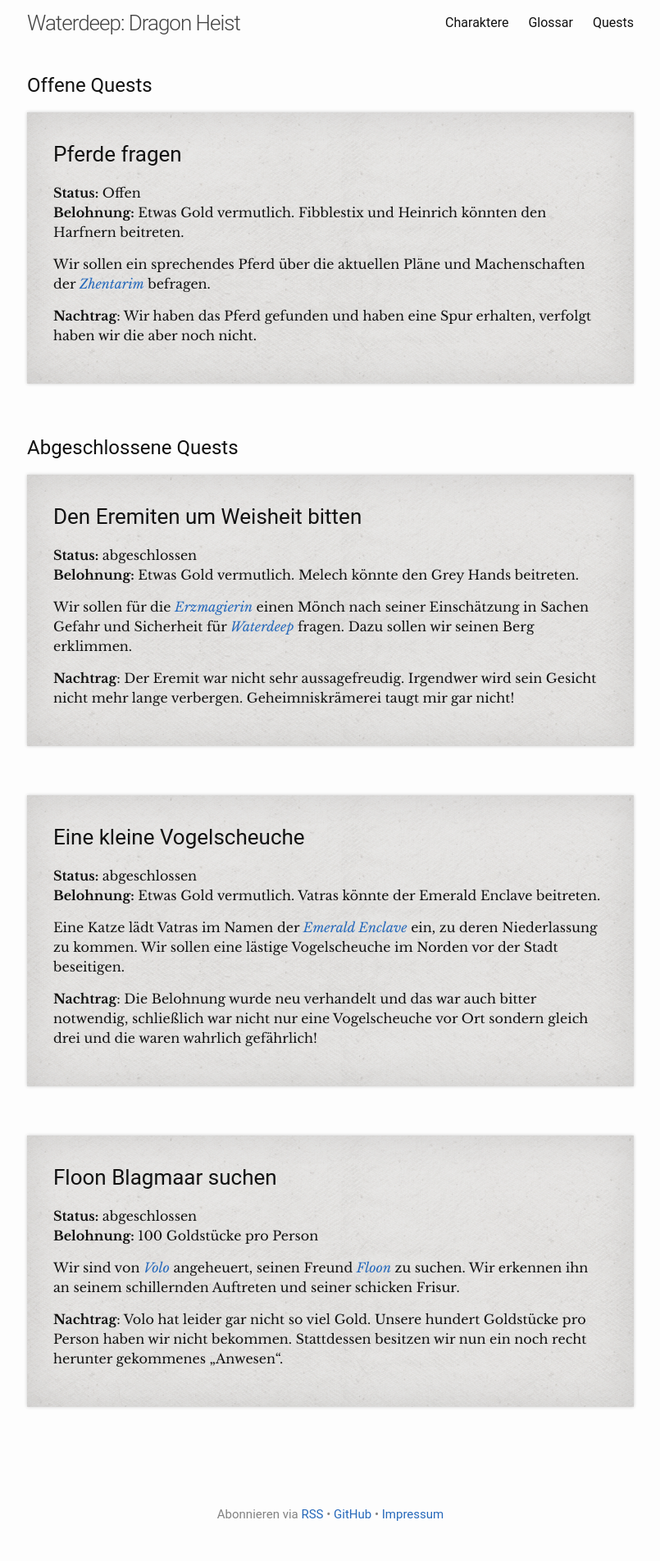
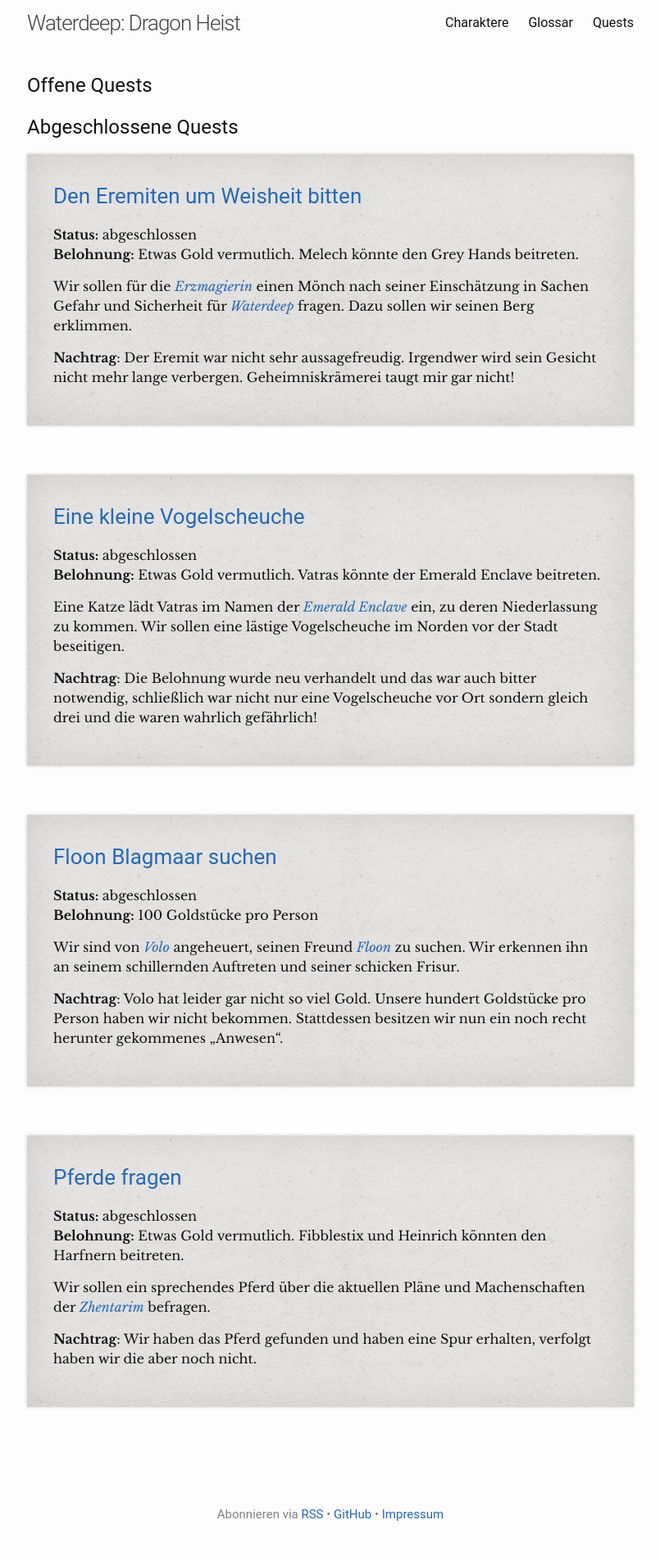
Before and after one commit to Wayneoween/dnd5e_story_wdh, a Jekyll site: the page built from quests.html, in a window 1280 px wide. Shown: the whole page at 82% size, without its empty margins (237-1042 px from the left). Built offline with Jekyll 4.4.1, drawn with Linux system fonts in a browser that asks for light colours; some web fonts are replaced.

Commit message:
quests mit eigenen Seiten, damit wir sie auch verlinken können, wenn wir wollen

```diff
--- a/_config.yml
+++ b/_config.yml
@@ -36,4 +36,5 @@ collections:
   glossary:
     output: false
   quests:
-    output: false
+    output: true
+    layout: 'page'
--- a/quests.html
+++ b/quests.html
@@ -3,15 +3,15 @@ layout: home
 includefile: quests
 ---
 {% assign quests = site.quests | sort: 'date' %}
-{% assign open_quests = site.quests | where:'status','open' | sort %}
-{% assign done_quests = site.quests | where:'status','done' | sort %}
+{% assign open_quests = site.quests | where:'status','offen' | sort %}
+{% assign done_quests = site.quests | where:'status','abgeschlossen' | sort %}
 
 <h2>Offene Quests</h2>
 <ul class="post-list">
   {% for post in open_quests %}
   <li class="post-content">
     <header>
-      <h3>{{ post.title }}</h3>
+      <h3><a href="{{ post.url }}">{{ post.title }}</a></h3>
       <p><strong>Status:</strong> Offen<br /><strong>Belohnung:</strong> {{ post.reward }}</p>
     </header>
     <p>{{ post.excerpt }}</p>
@@ -24,7 +24,7 @@ includefile: quests
   {% for post in done_quests %}
   <li class="post-content">
     <header>
-      <h3>{{ post.title }}</h3>
+      <h3><a href="{{ post.url }}">{{ post.title }}</a></h3>
       <p><strong>Status:</strong> abgeschlossen<br /><strong>Belohnung:</strong> {{ post.reward }}</p>
     </header>
     <p>{{ post.excerpt }}</p>
```
Also changed, not shown: _layouts/quest.html (added, +23 -0 lines), _quests/den_eremiten_fragen.md (+1 -1 lines), _quests/eine_kleine_vogelscheuche.md (+1 -1 lines), _quests/floon_blagmaar_suchen.md (+2 -1 lines), _quests/pferde_fragen.md (+2 -1 lines).
